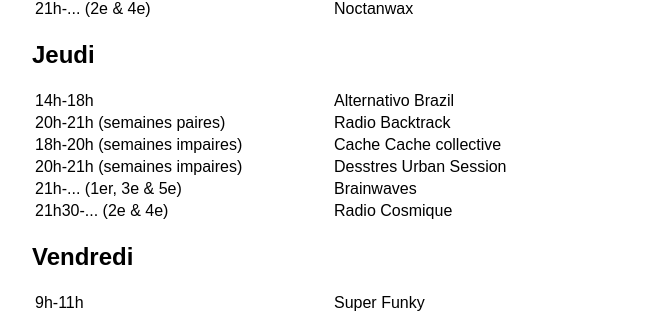
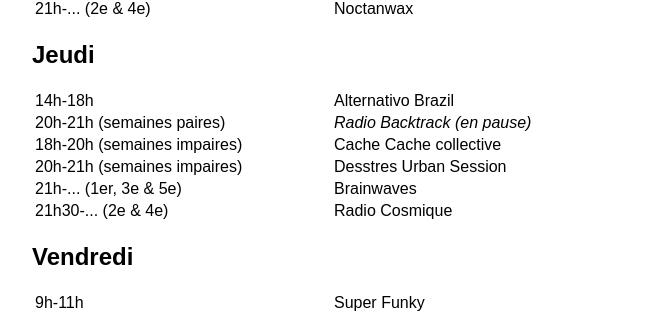
Before and after one commit to usine/radio-usine.net, a Jekyll site: the page built from index.html, in a window 1280 px wide. Shown: the part 889-1202 px from the top of the page, without its empty margins (308-971 px from the left). Built offline with Jekyll 4.4.1, drawn with Linux system fonts in a browser that asks for light colours.

Commit message:
Radio-Backtrack est en pause

```diff
--- a/index.html
+++ b/index.html
@@ -85,7 +85,7 @@
     </tr>
     <tr>
       <td>20h-21h (semaines paires)</td>
-      <td>Radio Backtrack</td>
+      <td><i>Radio Backtrack (en pause)</i></td>
     </tr>
     <tr>
       <td>18h-20h (semaines impaires)</td>
```
